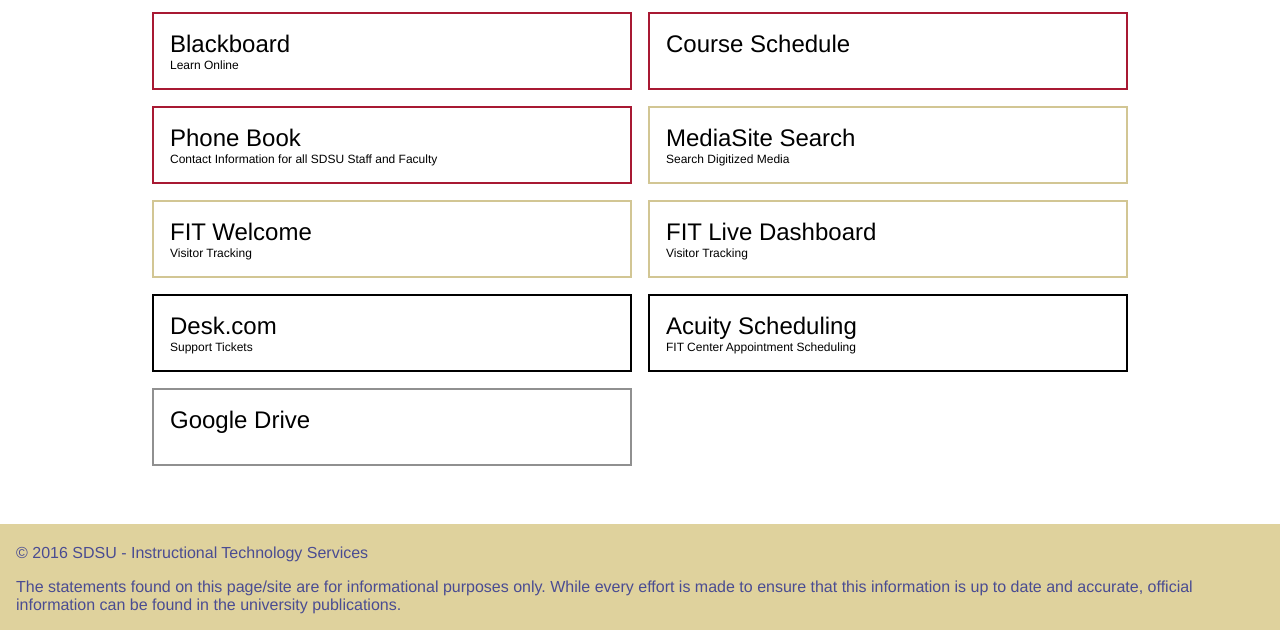
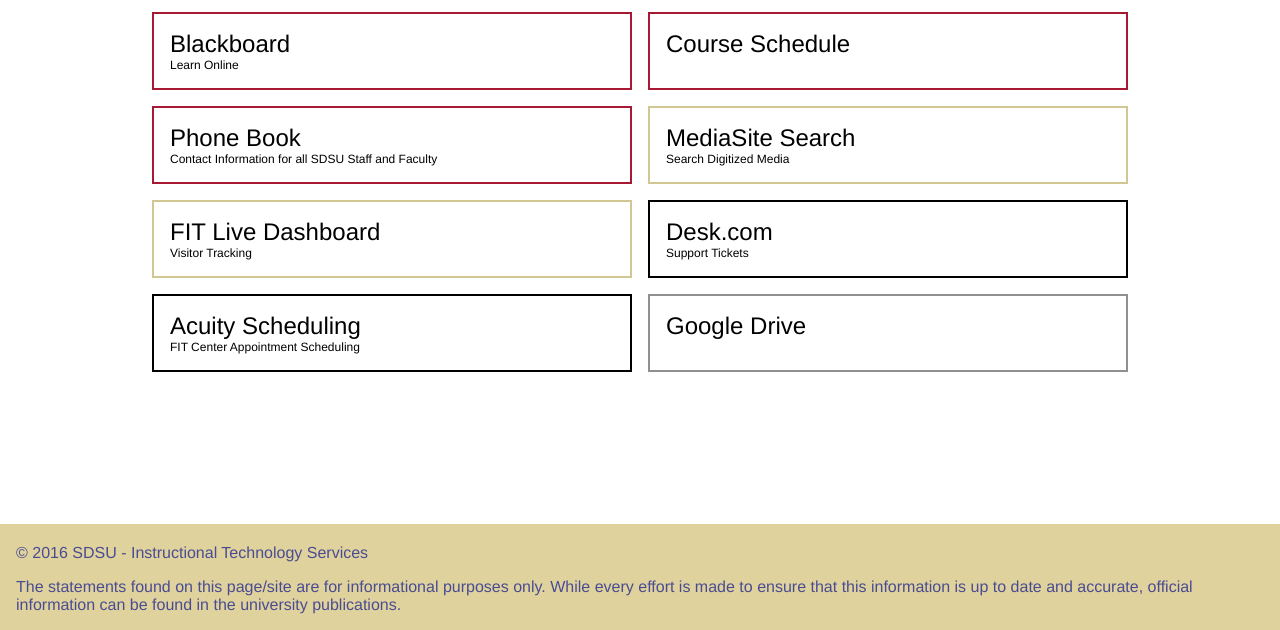
Before and after one commit to sdsu-its/staff-new-tab, a PHP site: page / in a window 1280 px wide. Shown: the part 170-800 px from the top of the page. Run offline with PHP 8.4, Linux system fonts and the light colour scheme.

Commit message:
Optimized Page Layout.
Removed Redundant link so page is rendered better.

```diff
--- a/index.php
+++ b/index.php
@@ -191,12 +191,6 @@
       </a>
     </li>
     <li>
-      <a href="morden.sdsu.edu/fit_welcome" class="gold">
-        <span class="title">FIT Welcome</span>
-        <span class="description">Visitor Tracking</span>
-      </a>
-    </li>
-    <li>
       <a href="morden.sdsu.edu/fit_welcome/live" class="gold">
         <span class="title">FIT Live Dashboard</span>
         <span class="description">Visitor Tracking</span>
```
